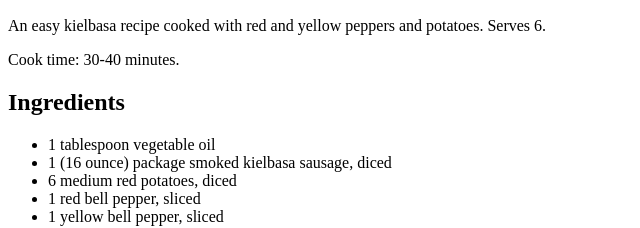
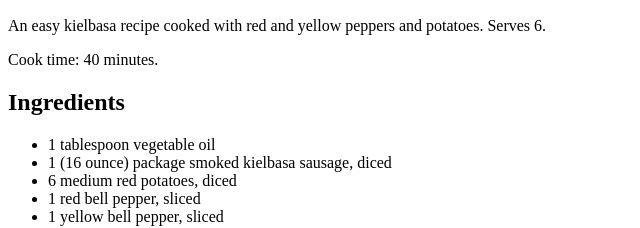
Before and after one commit to callisto-CH/odin-recipes, a plain HTML site: page recipes/kielbasa-peppers-potatoes.html in a window 1280 px wide. Shown: the part 534-762 px from the top of the page, 0-640 px from the left. Drawn offline with Linux system fonts and the light colour scheme.

Commit message:
Fix typo in kielbasa-peppers-potatoes.html

```diff
--- a/recipes/kielbasa-peppers-potatoes.html
+++ b/recipes/kielbasa-peppers-potatoes.html
@@ -10,7 +10,7 @@
         <img src="https://www.allrecipes.com/thmb/msBifdpp54HXryvxhLq76dLGnLk=/750x0/filters:no_upscale():max_bytes(150000):strip_icc():format(webp)/677450-2ca7195fd1f348b2b37d1676364f26f0.jpg" alt="Kielbasa with peppers and potatoes" height="400" width="600">
         <h2>Description</h2>
         <p>An easy kielbasa recipe cooked with red and yellow peppers and potatoes. Serves 6.</p>
-        <p>Cook time: 30-40 minutes.</p>
+        <p>Cook time: 40 minutes.</p>
         <h2>Ingredients</h2>
         <ul>
             <li>1 tablespoon vegetable oil</li>
```
